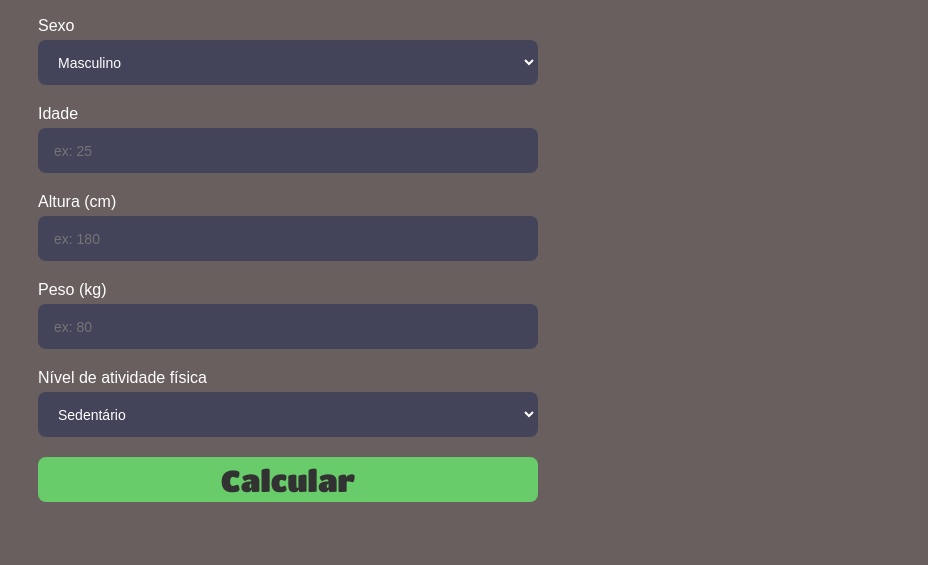
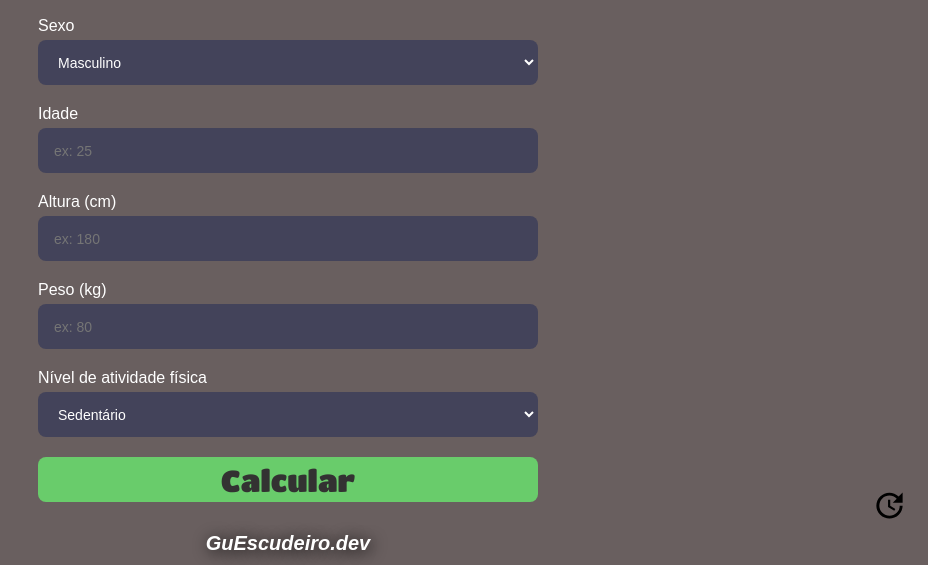
Before and after one commit to GuEscudeiro/imc-calculator, a plain HTML site: page index.html in a window 1280 px wide. Shown: the part 256-821 px from the top of the page, without its empty margins (352-1280 px from the left). Before the commit the page ends 800 px from the top, so only its background shows below. Drawn offline with Linux system fonts and the light colour scheme; a web font is replaced by a local one.

Commit message:
adicionando update button

```diff
--- a/index.html
+++ b/index.html
@@ -15,6 +15,10 @@
                 <img src="assets/balanca2.svg" alt="Logo IMC Calculator">
                 <h1>IMC<br>Calculator</h1>
             </header>
+
+            <div id="home">
+                <a href="index.html"><img src="assets/update.svg" alt="Home"></a>
+            </div>
 
             <div id="display">
 
@@ -68,6 +72,9 @@
             </div>
 
         </div>
+        <footer>
+            <a href="https://github.com/GuEscudeiro" target="_blank"><h1>GuEscudeiro.dev</h1></a>
+        </footer>
 
     <script src="script.js"></script>
 
--- a/style.css
+++ b/style.css
@@ -14,6 +14,10 @@ body {
     margin: auto;
     font-family: Arial, Helvetica, sans-serif;
     color: white;
+}
+a {
+    text-decoration: none;
+    color: #ffffff;
 }
 
 .container {
@@ -40,6 +44,21 @@ header h1 {
     font-weight: 100;
     font-size: 45px;
 }
+
+#home img {
+    width: 45px;
+    height: 45px;
+    border: transparent;
+    border-radius: 30%;
+    position: fixed;
+    right: 1rem;
+    bottom: 1rem;
+    display: flex;
+    align-items: center;
+    justify-content: center;
+    padding: 5px;
+}
+
 form {
     width: 500px;
     display: flex;
@@ -83,3 +102,15 @@ form {
     color: rgb(51, 50, 50);
     cursor: pointer;
 }
+
+footer {
+    margin: auto;
+    padding: 10px;
+    display: flex;
+    justify-content: center;
+    font-size: 10px;
+}
+footer h1{
+    text-shadow: 2px 2px 15px black;
+    font-style: oblique;
+}
```
Also changed, not shown: assets/update.svg (added).
